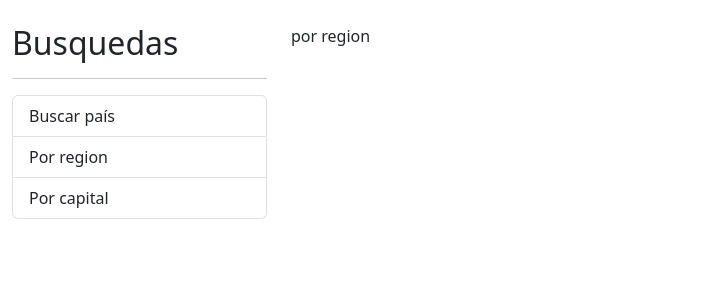
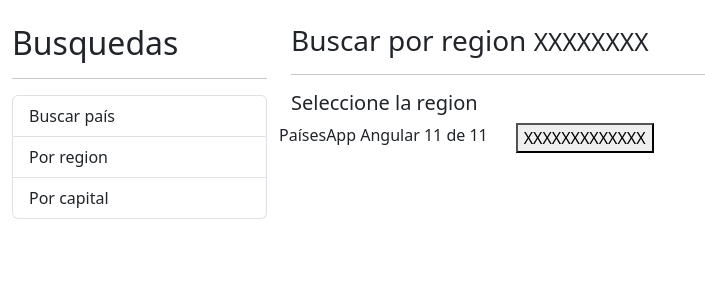
Before and after one commit to AidaLanjieDiaz/AngularDWEE, an Angular app in the folder paisesApp/: page /porRegion in a window 1280 px wide. Shown: the top 300 px of the page, without its empty margins (0-705 px from the left). Built offline with nearby package versions, Linux system fonts and the light colour scheme.

Commit message:
seguir con paisesApp

```diff
--- a/paisesApp/src/app/pais/pages/por-region/por-region.component.html
+++ b/paisesApp/src/app/pais/pages/por-region/por-region.component.html
@@ -1 +1,35 @@
-<p>por region</p>
+<div class="animate__animated animate__fadeIn animate__faster">
+    <h3>Buscar por region <small> XXXXXXXX </small></h3>
+    <hr>
+    <h5>Seleccione la region</h5>
+    <div class="row">
+    PaísesApp Angular
+    11 de 11
+    <div class="col">
+<!-- se muestra las regiones en botones -->
+    <button
+    class="ms-3" >
+    XXXXXXXXXXXXX
+    </button>
+    <!-- <button *ngFor=""
+    class="ms-3" >
+    XXXXXXXXXXXXX
+    </button> -->
+
+
+
+    </div>
+    </div>
+    </div>
+
+   <!--  mostrar paises de esa regionpinchada -->
+   <div class="row">
+    <div class="col">
+
+    </div>
+    </div>
+   <!--  <div *ngIf="paises.length > 0" class="row">
+    <div class="col">
+    <app-pais-tabla></app-pais-tabla>
+    </div>
+    </div> -->
```
